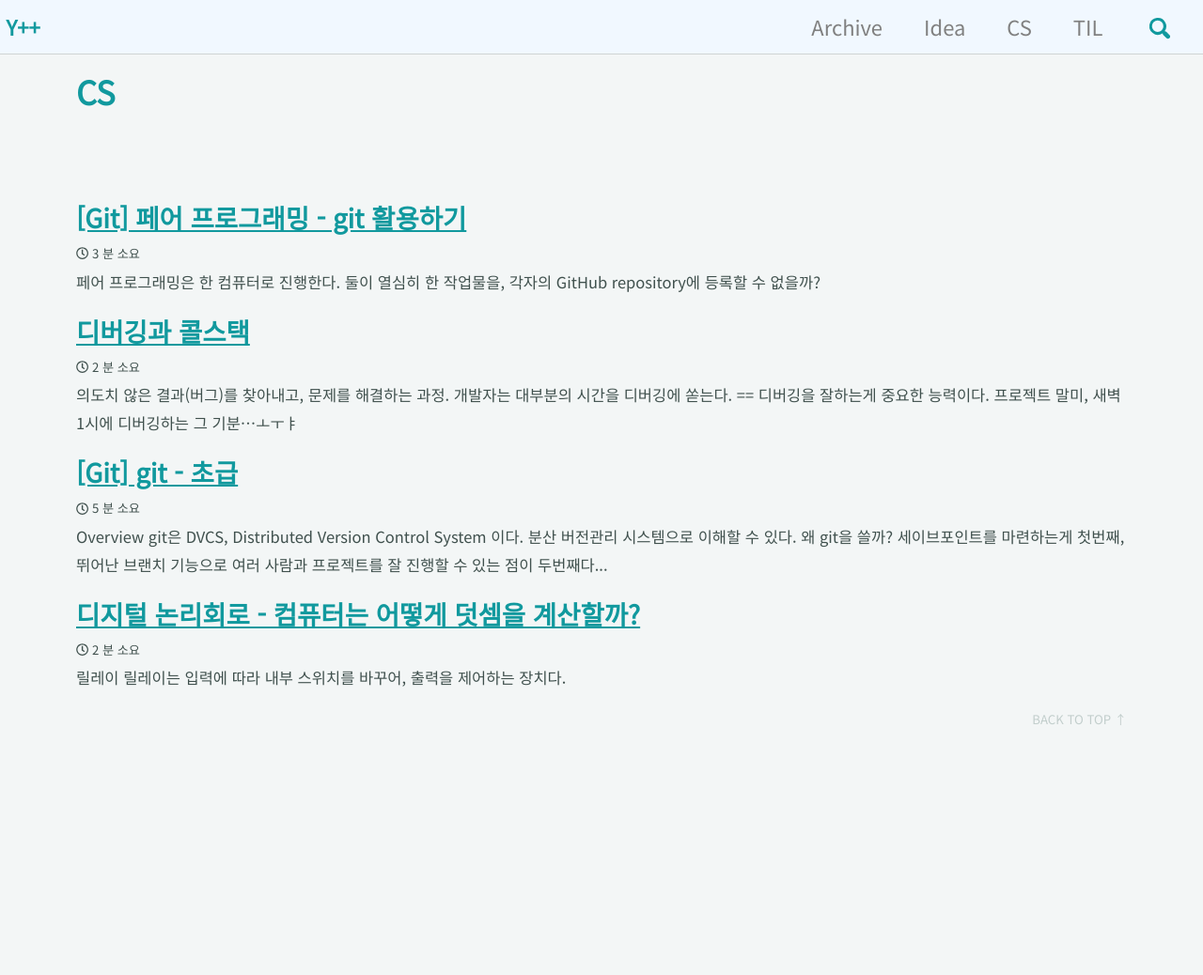
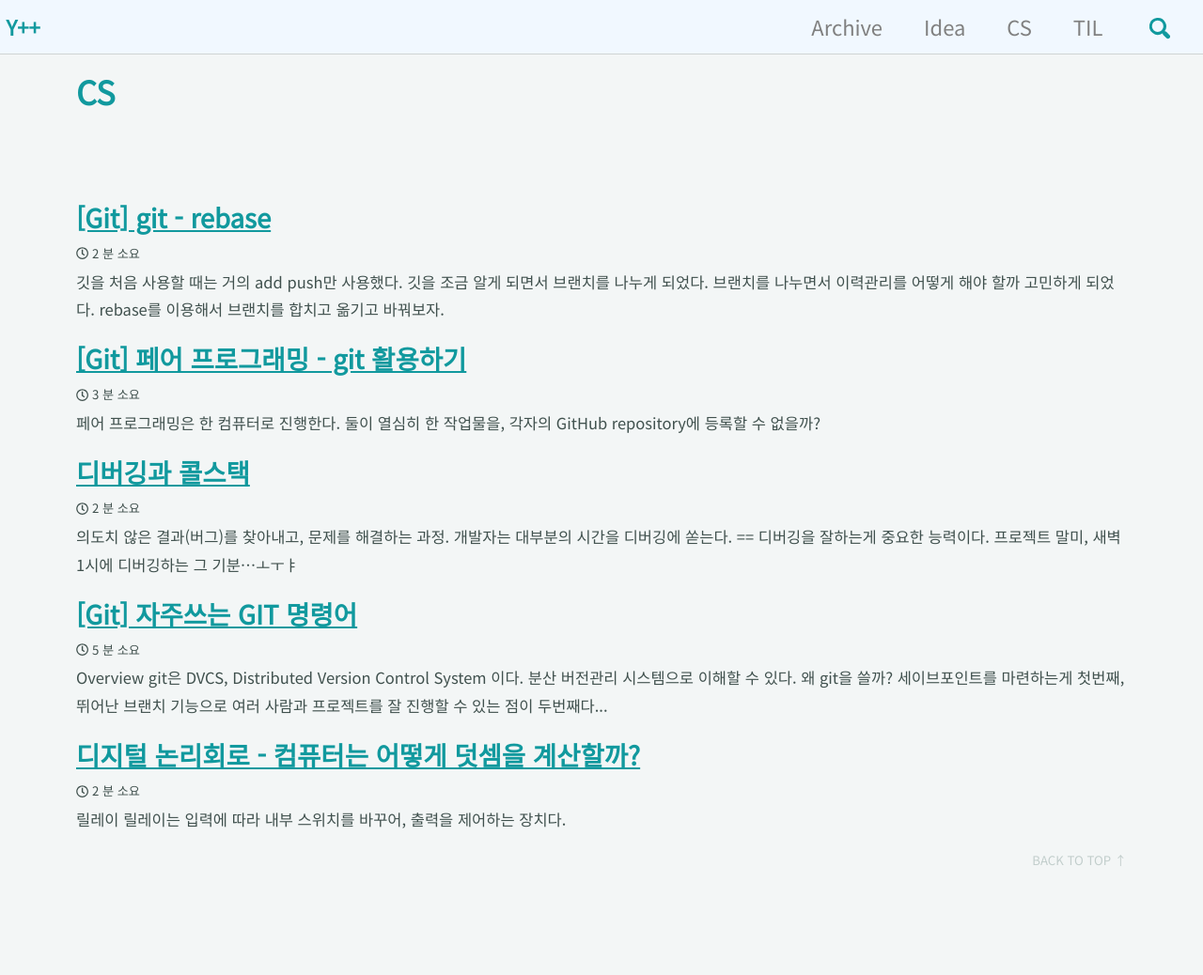
Before and after one commit to andole87/andole87.github.io, a Jekyll site: the page built from _pages/category-cs.md, in a window 1280 px wide. Shown: the whole page at 94% size. Built offline with Jekyll 4.4.1, drawn with Linux system fonts in a browser that asks for light colours; cached includes are drawn as plain includes; before the commit the page ends 900 px from its top, so only the background shows below that; part of the change alters nothing that is shown.

Commit message:
add post

````diff
--- a/_posts/2019-04-04-git-command.md
+++ b/_posts/2019-04-04-git-command.md
@@ -1,7 +1,7 @@
 ---
 published: true
 layout: single
-title: "[Git] git - 초급"
+title: "[Git] 자주쓰는 GIT 명령어"
 category: CS
 comments: true
 ---
--- /dev/null
+++ b/_posts/2019-08-24-git-rebase.md
@@ -0,0 +1,81 @@
+---
+published: true
+layout: single
+title: "[Git] git - rebase"
+category: CS
+comments: true
+---
+
+깃을 처음 사용할 때는 거의 `add` `push`만 사용했다. 깃을 조금 알게 되면서 브랜치를 나누게 되었다. 브랜치를 나누면서 이력관리를 어떻게 해야 할까 고민하게 되었다.
+rebase를 이용해서 브랜치를 합치고 옮기고 바꿔보자.
+
+## merge? rebase?
+
+`merge`와 `rebase` 모두 두 브랜치를 합치는 것이다. 뭐가 다를까?
+
+**`merge`는 두 브랜치를 동시에 가리키는 `merge commit`이 새로 만드는 것이다.**
+`merge commit`을 새로 만들기 때문에, 통합될 **두 브랜치에는 아무 영향이 없다**
+
+**`rebase`는 타겟 브랜치로 현재 브랜치가 이동하는 것이다.**
+`rebase`는 현재 브랜치의 커밋을 **새로 만들기 때문에** `rebase`전과 후의 커밋들은 서로 다르다.
+
+`merge`는 안전성이 높고 이력(커밋)이 순차적으로 나오지 않는다.
+`rebase`는 안전성이 떨어지나 이력(커밋)을 의도에 맞게 구성할 수 있다.
+
+`rebase`의 기존 커밋을 변경하는 특성 때문에 많은 프로젝트(특히 외국)은 merge를 선호하기도 한다.
+그렇지만 `rebase`의 장점 역시 뛰어나기 때문에, 상황에 맞게 쓰면 되겠다.
+
+## 기본 사용
+
+```git
+// 현재 from 브랜치
+git rebase [합칠_브랜치_명]
+```
+
+`merge`와 달리 **어디서 어디로**가 헷갈린다.
+
+`merge`는 메인 브랜치에서 서브 브랜치를 **당겨오는** 느낌,
+`rebase`는 서브 브랜치가 메인 브랜치로 **이동하는** 느낌이다.
+
+
+## onto 옵션
+
+```git
+git rebase --onto [타겟_브랜치] [옮겨갈_커밋범위의_하나_이전_커밋] [옮겨갈_커밋범위의_마지막_커밋]
+```
+
+`--onto` 옵션은 옮겨갈 커밋을 정할 수 있다.
+
+master : A - S
+feat   : A - Z - C - D
+
+공통 커밋은 `A`이므로 `feat`브랜치의 `Z - C - D`가 옮겨갈 것이다. 그러나 `C - D`만 옮기고 싶다면? `--onto`를 사용하자.
+
+```git
+git rebase --onto master Z D
+```
+feat 브랜치의 C부터 D까지가 master로 옮겨간다.
+
+`Head Operator`를 사용하면 좀더 편하게 사용할 수 있다.
+
+## exec 옵션
+
+`--exec`는 `rebase`커밋을 만들 때마다 인자로 전달한 커맨드를 실행한다.
+
+```git
+git rebase --exec [타겟_브랜치] [실행할_커맨드]
+```
+
+`rebase`는 옮겨갈 모든 커밋을 새로 만든다. `master`이후로 `feat` 브랜치에서 100개 커밋을 만들었다면 100개 커밋을 새로 만드는 것이다.
+이 옵션은 커밋의 작성자를 바꾸거나 시간을 바꾸는데 유용할 수 있다.
+
+- 커밋 작성자 바꾸기
+
+```git
+git rebase --exec master "git commit --amend --author=\"Linus Torvalds <Linus@zzang.zzang.man>\""
+```
+브랜치의 모든 커밋이 `master`로 이동하면서, 커밋 작성자의 이름을 "Linus Torvalds", 이메일을 "Linus@zzang.zzang.man"으로 바꾼다.
+
+
+
+깃에 관해 말하고 싶은건 많은데... 글로 표현하기 힘들다. 그림이 필요하다...
````
